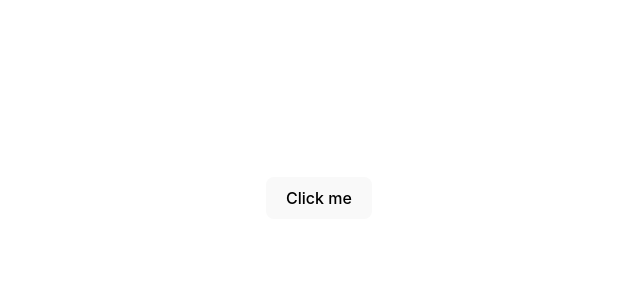
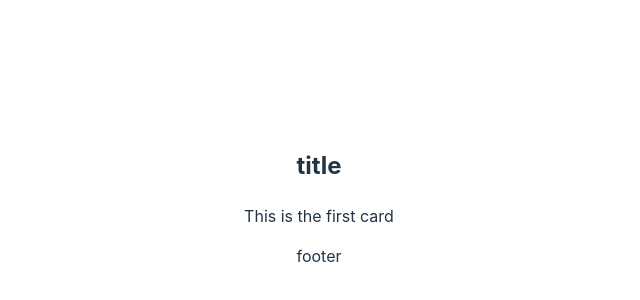
Before and after one commit to DengpaoHuai/react-somain, a React (Vite) app: page / in a window 1280 px wide. Shown: the part 202-502 px from the top of the page, without its empty margins (321-961 px from the left). Built offline with nearby package versions, Linux system fonts and the light colour scheme.

Commit message:
add Card

```diff
--- a/src/App.tsx
+++ b/src/App.tsx
@@ -1,12 +1,12 @@
 import "./App.css";
-import CustomButton from "./components/CustomButton";
+import CustomCardComponent from "./components/CustomCardComponent";
 
 function App() {
   return (
     <>
-      <CustomButton>
-        <span>Click me</span>
-      </CustomButton>
+      <CustomCardComponent title="title" footer="footer">
+        <p>This is the first card</p>
+      </CustomCardComponent>
     </>
   );
 }
--- /dev/null
+++ b/src/components/CustomCardComponent.tsx
@@ -0,0 +1,21 @@
+type CustomCardComponentProps = {
+  title: string;
+  footer: string;
+  children: React.ReactNode;
+};
+
+const CustomCardComponent: React.FC<CustomCardComponentProps> = ({
+  title,
+  footer,
+  children,
+}) => {
+  return (
+    <div>
+      <h2>{title}</h2>
+      <div>{children}</div>
+      <div>{footer}</div>
+    </div>
+  );
+};
+
+export default CustomCardComponent;
```
